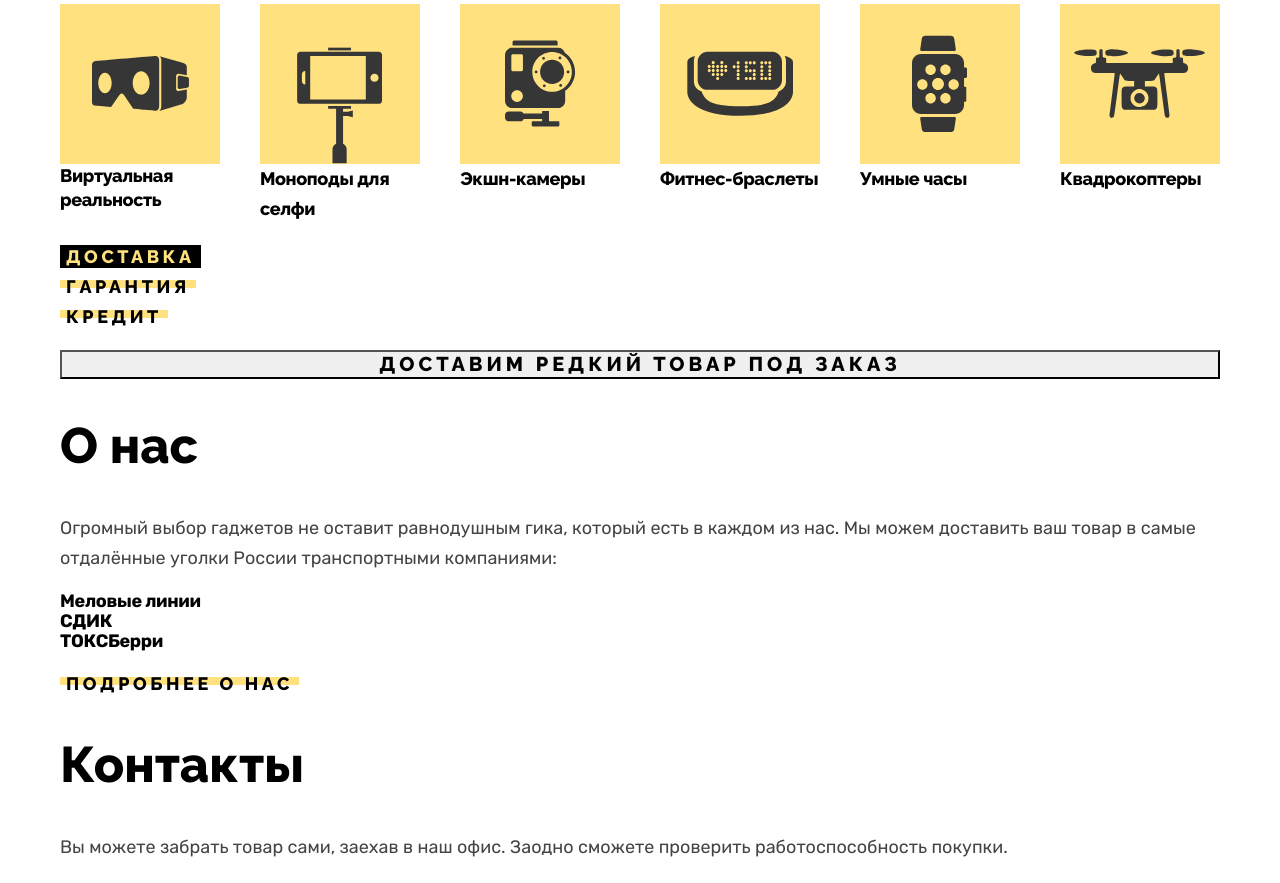
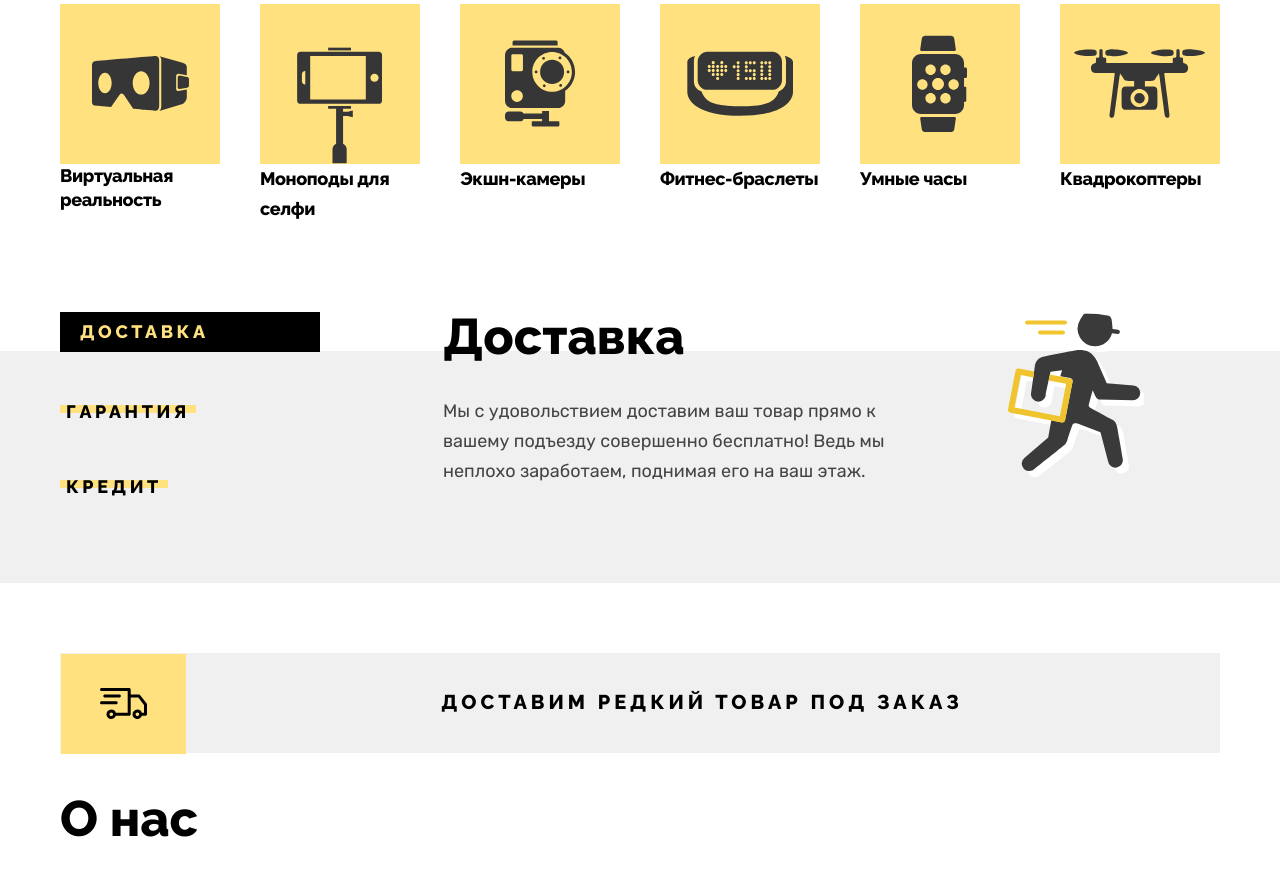
Before and after one commit to htmlacademy-htmlcss/1141401-device-34, a plain HTML site: page index.html in a window 1280 px wide. Shown: the part 833-1716 px from the top of the page. Drawn offline with Linux system fonts and the light colour scheme.

Commit message:
стилизация главной страницы

```diff
--- a/index.html
+++ b/index.html
@@ -227,21 +227,49 @@
         </nav>
       </section>
       <section class="advantages">
+        <div class="advantages_wrapper">
           <h2 class="visually_hidden">Преимущества</h2>
           <ul class="advantages_list">
             <li class="advantages_list_item list_item_current">
               <button class="advantages_button button advantages_button_current">
                 Доставка
               </button>
-            </div>
             </li>
             <li class="advantages_list_item">
               <button class="advantages_button button">Гарантия</button>
             </li>
             <li class="advantages_list_item">
-            <button type="button" class="advantages_button button">Кредит</button>
+              <button type="button" class="advantages_button button">
+                Кредит
+              </button>
             </li>
           </ul>
+          <ul class="advantages_description_list">
+            <li class="advantages_description_item">
+              <h3 class="advantages_item_title delivery_description">Доставка</h3>
+              <p class="advantages_description">
+                Мы с удовольствием доставим ваш товар прямо к вашему подъезду
+                совершенно бесплатно! Ведь мы неплохо заработаем, поднимая его на
+                ваш этаж.
+              </p>
+            </li>
+            <li class="advantages_description_item visually_hidden">
+              <h3 class="advantages_item_title warantly_description">Гарантия</h3>
+              <p class="advantages_description">
+                Если из-за возгорания купленного у нас товара у вас сгорит дом —
+                не переживайте, мы выдадим вам новый. Товар, не дом, конечно же.
+              </p>
+            </li>
+            <li class="advantages_description_item visually_hidden">
+              <h3 class="advantages_item_title credit_description">Кредит</h3>
+              <p class="advantages_description">
+                Залезть в долговую яму стало проще! Кредитные консультанты
+                подберут для вас наиболее выгодные условия кредита. Выгодные для
+                банка, разумеется.
+              </p>
+            </li>
+          </ul>
+        </div>
       </section>
       <div class="wrapper">
         <button class="modal_open">Доставим редкий товар под заказ</button>
--- a/styles/style.css
+++ b/styles/style.css
@@ -300,7 +300,7 @@ body {
   border: none;
 }
 
-.button::after {
+.button::before {
     content: "";
     position: absolute;
     top: 25%;
@@ -324,6 +324,7 @@ body {
 
 .technical_spec_desription {
   font-size: 36px;
+  margin:0;
 }
 
 .technical_spec_term {
@@ -381,18 +382,46 @@ body {
 }
 
 .advantages {
+    background-color: #f0f0f0;
+    position:relative;
+    margin-top: 70px;
+    margin-bottom: 70px;
+    min-height: 289px;
+    z-index: -2;
+}
+
+.advantages_wrapper {
     width: 1160px;
     margin: 0 auto;
+    display: flex;
+}
+.advantages::before {
+    position: absolute;
+    content: "";
+    display: block;
+    height: 96px;
+    width: 100%;
+    background-color: #fff;
+    left: 0;
+    top: -39px;
 }
 .advantages_list {
   padding: 0;
   list-style: none;
+  display: flex;
+  flex-direction: column;
+  gap: 45px;
+  margin-right: 123px;
 }
 
 .advantages_button_current {
   color: #ffe17f;
   border: none;
   background-color: black;
+  width: 260px;
+  min-height: 40px;
+  text-align: left;
+  padding-left: 20px;
 }
 
 .advantages_item_title {
@@ -402,6 +431,9 @@ body {
   font-size: 50px;
   line-height: 50px;
   color: #000000;
+  margin: 0;
+  padding: 0;
+  margin-bottom: 34px;
 }
 
 .advantages_description {
@@ -411,6 +443,28 @@ body {
   font-size: 18px;
   line-height: 30px;
   color: #444444;
+  width: 448px;
+}
+
+.advantages_description_list {
+    list-style: none;
+    padding: 0;
+    z-index: 1;
+}
+
+.advantages_item_title {
+    position:relative;
+}
+
+.delivery_description::after {
+    position: absolute;
+    content: "";
+    display: block;
+    width: 136px;
+    height: 164px;
+    background-image: url(../images/advantages/delivery.svg);
+    top: 1px;
+    left: 565px;
 }
 
 .modal_open {
@@ -425,6 +479,24 @@ body {
   color: #000000;
   background-color: #f0f0f0;
   width: 1160px;
+  min-height: 100px;
+  position: relative;
+  border: none;
+  padding-left: 130px;
+}
+
+.modal_open::before {
+position: absolute;
+display: block;
+content: "";
+width: 125px;
+height: 100px;
+background-image: url(../images/modal_button/delivery-car.svg);
+top:1px;
+left: 1px;
+background-position: 50% 50%;
+background-repeat: no-repeat;
+background-color: #FFE17F;
 }
 
 .main_titles {
```
Also changed, not shown: images/advantages/credit.svg (added), images/advantages/delivery.svg (added), images/advantages/guarantee.svg (added), images/modal_button/delivery-car.svg (added), images/modal_button/info-link.svg (added). Lines whose indentation alone changed are shown as unchanged.
